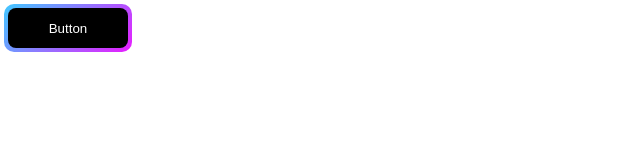
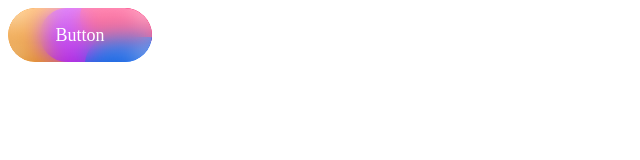
Before and after one commit to mahmmahmah/Front-end-Devloper, a plain HTML site: page index.html in a window 1280 px wide. Shown: the whole page, without its empty margins (0-640 px from the left). Drawn offline with Linux system fonts and the light colour scheme.

Commit message:
Add files via upload

```diff
--- a/index.html
+++ b/index.html
@@ -5,66 +5,107 @@
     <meta name="viewport" content="width=device-width, initial-scale=1.0">
     <title>Document</title>
     <style>
-      .button {
-
+        /* From Uiverse.io by adamgiebl */
+button {
   position: relative;
-        width: 120px;
-        height: 40px;
-        background-color: #000;
-        display: flex;
-        align-items: center;
+  font-family: inherit;
+  font-size: 18px;
+  border-radius: 40em;
+  width: 8em;
+  height: 3em;
+  z-index: 1;
   color: white;
-        flex-direction: column;
-        justify-content: center;
+  cursor: pointer;
+  overflow: hidden;
   border: none;
-        padding: 12px;
-        gap: 12px;
-        border-radius: 8px;
-        cursor: pointer;
 }
 
-      .button::before {
-        content: '';
+button .text {
   position: absolute;
-        inset: 0;
-        left: -4px;
-        top: -1px;
-        margin: auto;
-        width: 128px;
-        height: 48px;
-        border-radius: 10px;
-        background: linear-gradient(-45deg, #e81cff 0%, #40c9ff 100% );
-        z-index: -10;
-        pointer-events: none;
-        transition: all 0.6s cubic-bezier(0.175, 0.885, 0.32, 1.275);
+  left: 0;
+  top: 0;
+  width: 100%;
+  height: 100%;
+  line-height: 3em;
+  border-radius: 40em;
+  border: none;
+  background: linear-gradient(
+    rgba(255, 255, 255, 0.473),
+    rgba(150, 150, 150, 0.25)
+  );
+  z-index: 1;
+  backdrop-filter: blur(10px);
+  -webkit-backdrop-filter: blur(10px);
 }
 
-      .button::after {
-        ontent: "";
+button .blob {
+  position: absolute;
   z-index: -1;
-        osition: absolute;
-        inset: 0;
-        background: linear-gradient(-45deg, #fc00ff 0%, #00dbde 100% );
-        transform: translate3d(0, 0, 0) scale(0.95);
-        filter: blur(20px);
+  border-radius: 5em;
+  width: 5em;
+  height: 3em;
+  transition: transform 0.3s ease-in-out, background 0.3s ease-in-out;
 }
 
-      .button:hover::after {
-        filter: blur(30px);
+button .blob:nth-child(2) {
+  left: 0em;
+  top: 0;
+  background: #ff930f;
 }
 
-      .button:hover::before {
-        transform: rotate(-180deg);
+button .blob:nth-child(3) {
+  left: 1.8em;
+  top: 0;
+  z-index: -1;
+  background: #bf0fff;
 }
 
-      .button:active::before {
-        scale: 0.7;
+button .blob:nth-child(4) {
+  left: 4em;
+  top: -1em;
+  background: #ff1b6b;
 }
+
+button .blob:nth-child(5) {
+  left: 4.3em;
+  top: 1.6em;
+  background: #0061ff;
+}
+
+button:hover .blob:nth-child(2) {
+  background: #0061ff;
+}
+
+button:hover .blob:nth-child(3) {
+  background: #ff1b6b;
+}
+
+button:hover .blob:nth-child(4) {
+  background: #bf0fff;
+}
+
+button:hover .blob:nth-child(5) {
+  background: #ff930f;
+}
+
+button:hover .blob {
+  transform: scale(1.3);
+}
+
+button:active {
+  border: 2px solid white;
+}
+
     </style>
 </head>
 <body>
-  <button class="button">
-    Button
+<button>
+  <span class="text">Button</span>
+  <span class="blob"></span>
+  <span class="blob"></span>
+  <span class="blob"></span>
+  <span class="blob"></span>
 </button>
+
 </body>
 </html>
```
Lines whose indentation alone changed are shown as unchanged.
